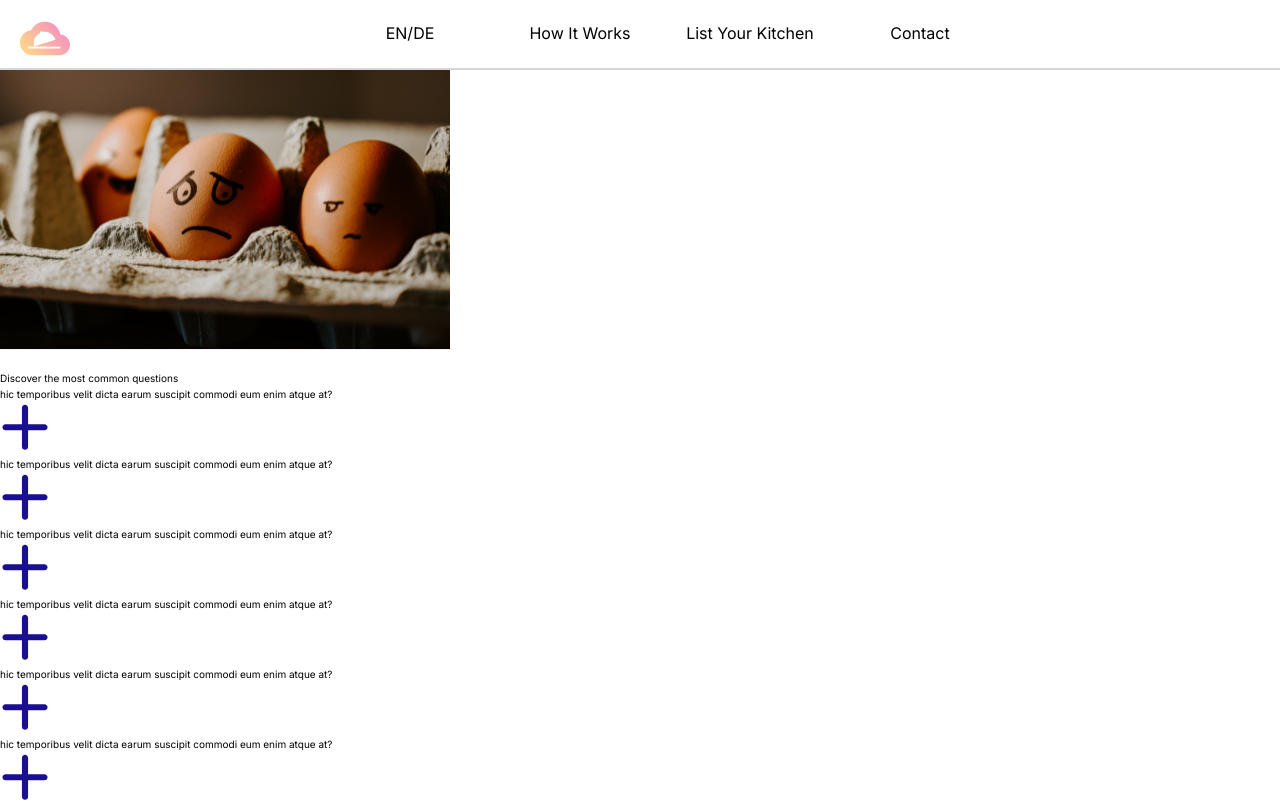
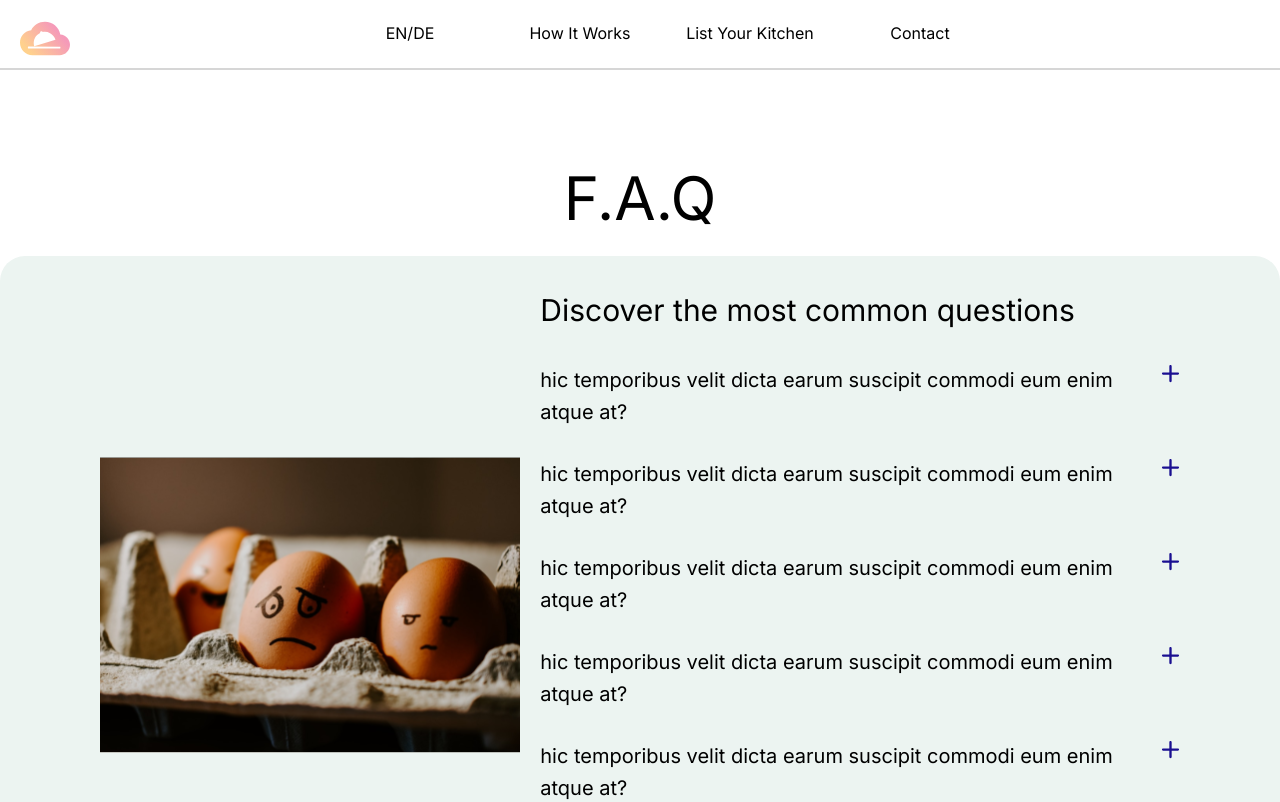
Before and after one commit to FoodleBerlin/foodle, a Next.js app: page /faq in a window 1280 px wide. Shown: the top 802 px of the page. Built offline with nearby package versions, Linux system fonts and the light colour scheme.

Commit message:
first styling

```diff
--- a/pages/faq.tsx
+++ b/pages/faq.tsx
@@ -3,7 +3,6 @@ import Image from 'next/image';
 import React, { useState } from 'react';
 import Navbar from '../components/Layout/Navbar';
 import Head from 'next/head';
-import styles from '../styles/pages/faq.scss';
 import Accordion from './faq_accordian';
 
 const Faq: NextPage =() => {
@@ -46,19 +45,20 @@ const Faq: NextPage =() => {
                 <link rel="icon" href="/foodle_logo.svg" />
             </Head>
             <Navbar />
-            <div className="">
+            <div className="flex flex-center center-vertically mt-ten font-family flex-direction-column mb-three">
+                <div className="flex font-size-six align-left mb-one">
                     <h1>F.A.Q</h1>
                 </div>
-            <div className="">
+                <div className="flex flex-row bg-color-light-mint padding-tb padding-lr border-radius ">
                     <div className="">
                         <Image alt={'FAQ Image'} src={'/eggsFAQ.svg'} width={450} height={350} />
                     </div>
-                <div className="">
-                    <div className="">
+                    <div className="ml-two">
+                        <div className="mt-three mb-three font-size-three">
                             <h2>Discover the most common questions</h2>
                         </div>
-                    <div className="">
-                        <div className="accordion-item">
+                        <div className="mb-three">
+                            <div className="mb-three">
                                 {faqData.map(({title, content}) => (
                                     <Accordion title={title} content={content} />
                                 ))}
@@ -66,6 +66,8 @@ const Faq: NextPage =() => {
                         </div>
                     </div>
                 </div>
+            </div>
+
 
         </div>
     );
--- a/pages/faq_accordian.tsx
+++ b/pages/faq_accordian.tsx
@@ -13,11 +13,11 @@ const Accordion=(props: AccordinProps) => {
 
     return (
       <div className="accordion-item">
-        <div className="accordion-title" onClick={() => setIsActive(!isActive)}>
-          <div>{props.title}</div>
-          <div>{isActive ? <Image alt={'xmark'} src={'/xmark.svg'} width={50} height={50} /> : <Image alt={'plus'} src={'/plus.svg'} width={50} height={50} />}</div>
+        <div className="flex flex-direction-row" onClick={() => setIsActive(!isActive)}>
+          <div className="font-size-two mb-three">{props.title}</div>
+          <div>{isActive ? <Image alt={'xmark'} src={'/xmark.svg'} width={20} height={20} /> : <Image alt={'plus'} src={'/plus.svg'} width={20} height={20} />}</div>
         </div>
-        {isActive && <div className="accordion-content">{props.content}</div>}
+        {isActive && <div className="font-size-one-half mb-three font-color-dark-grey">{props.content}</div>}
       </div>
     );
   };
--- a/styles/base/_colors.scss
+++ b/styles/base/_colors.scss
@@ -13,3 +13,7 @@ $color-subtle: #92aaa7;
 $color-light-green: #b2dfdb;
 
 $color-grey: #c4c4c4;
+
+$color-light-mint: #ECF4F1;
+$color-light-purple: #D7DEF0;
+$color-dark-grey: rgba(60, 60, 67, 0.85);
--- a/styles/base/_utilities.scss
+++ b/styles/base/_utilities.scss
@@ -1,3 +1,68 @@
+
+@use './colors';
+
+.bg-color-light-mint{
+  background-color: colors.$color-light-mint;
+}
+
+.margin-auto{
+  margin: auto;
+}
+
+.center-vertically{
+  align-items: center;
+  padding: 50px 0;
+}
+
+.flex-direction-column{
+  flex-direction: column;
+}
+
+.flex-direction-row{
+  flex-direction: row;
+}
+
+.align-left{
+  justify-content: flex-start;
+}
+
+.padding-tb{
+  padding: 50px 0;
+}
+
+.padding-lr{
+  padding: 0 100px
+}
+
+.font-family{
+  font-family: 'Inter', sans-serif !important;
+  font-weight: 300;
+}
+
+.font-size-six{
+  font-size: 6rem;
+}
+
+.font-size-three{
+  font-size: 3rem;
+}
+
+.font-size-two{
+  font-size: 2rem;
+}
+
+.font-size-one-half{
+  font-size: 1.5rem;
+}
+
+.font-color-dark-grey{
+  color: colors.$color-dark-grey;
+}
+
+.border-radius{
+  border-radius: 25px;
+}
+
 .flex-center {
   display: flex;
   justify-content: center;
@@ -60,6 +125,10 @@
 }
 .mt-three {
   margin-top: 3rem !important;
+}
+
+.mt-ten {
+  margin-top: 10rem !important;
 }
 
 .mr-one {
```
Also changed, not shown: styles/pages/faq.scss (deleted). Lines whose indentation alone changed are shown as unchanged.
